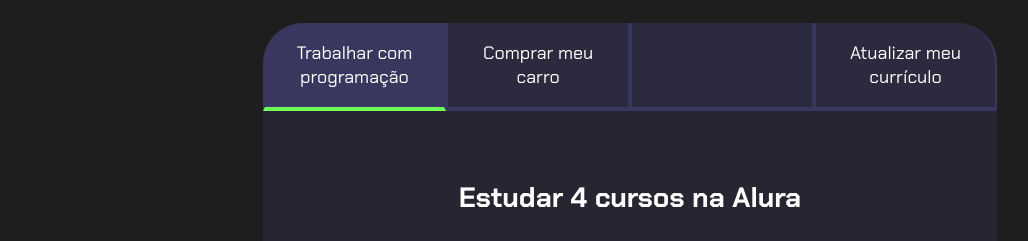
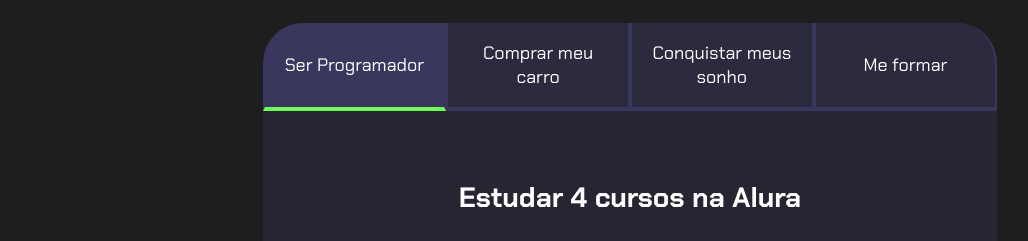
Before and after one commit to joaovitormr/projeto1trimestre, a plain HTML site: page index.html in a window 1280 px wide. Shown: the part 80-321 px from the top of the page, without its empty margins (10-1038 px from the left). Drawn offline with Linux system fonts and the light colour scheme.

Commit message:
continuação

```diff
--- a/index.html
+++ b/index.html
@@ -13,10 +13,10 @@
         <h2 class="titulo-principal">Meus Objetivos do ano<span>_</span></h2>
         <div class="conteudo">
             <div class="botoes">
-                <button class="botao ativo">Trabalhar com programação</button>
+                <button class="botao ativo">Ser Programador</button>
                 <button class="botao">Comprar meu carro</button>
-                <button class="botao"></button>
-                <button class="botao">Atualizar meu currículo</button>
+                <button class="botao">Conquistar meus sonho</button>
+                <button class="botao">Me formar</button>
             </div>
             <div class="abas-textos">
                 <div class="aba-conteudo ativo">
```
